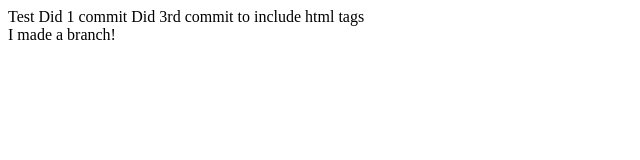
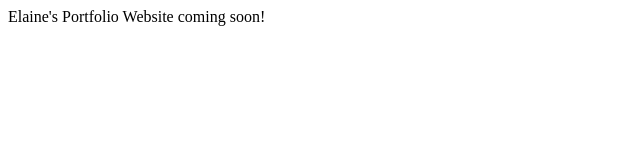
Before and after one commit to elainedev/elainedev.github.ioOld, a plain HTML site: page index.html in a window 1280 px wide. Shown: the whole page, without its empty margins (0-640 px from the left). Drawn offline with Linux system fonts and the light colour scheme.

Commit message:
Add "coming soon" sentence

```diff
--- a/index.html
+++ b/index.html
@@ -1,13 +1,6 @@
 <html>
     <head></head>
     <body>
-Test
-
-Did 1 commit
-
-Did 3rd commit to include html tags
-
-        <br>
-        I made a branch!
+Elaine's Portfolio Website coming soon!
         </body>
 </html>
```
